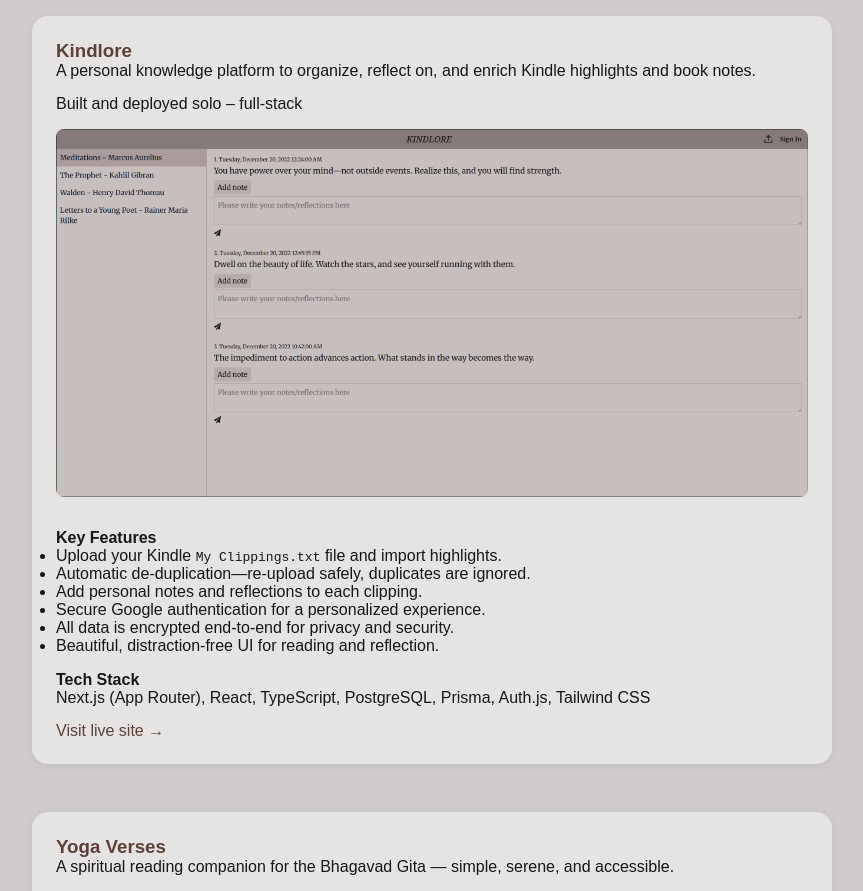
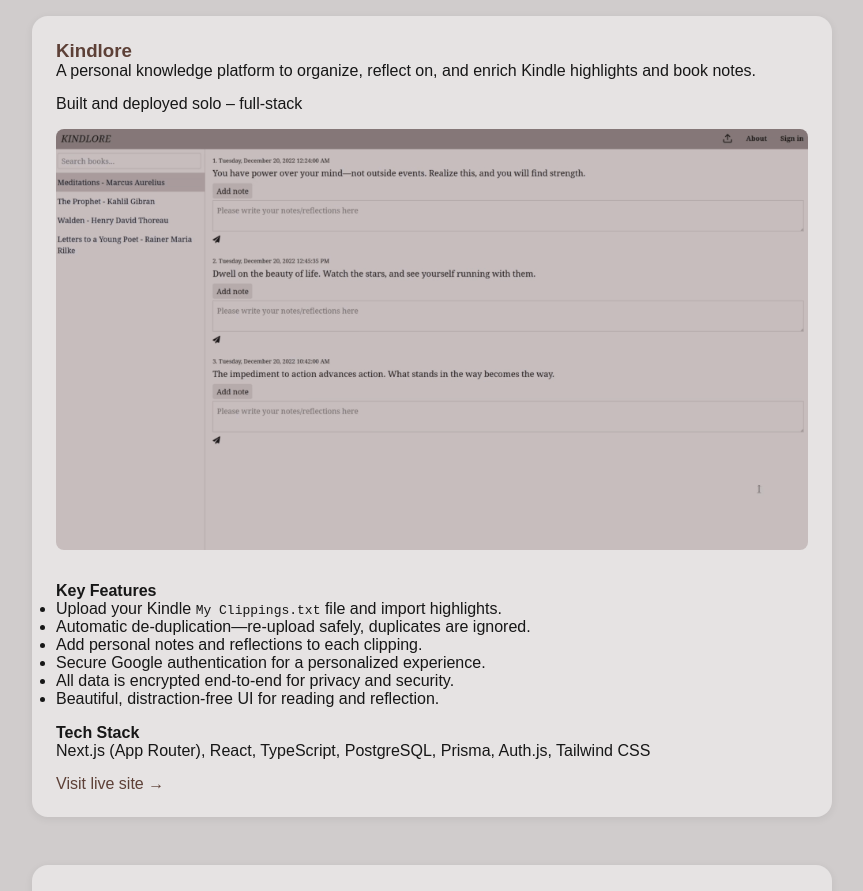
Before and after one commit to RayFrightener/pranshublog, a Next.js app in the folder blog/: page /about in a window 1280 px wide. Shown: the part 2140-3031 px from the top of the page, without its empty margins (208-1071 px from the left). Built offline with nearby package versions, Linux system fonts and the light colour scheme.

Commit message:
refactor: add kindlore gif to kindlore entry on about

```diff
--- a/blog/src/app/about/page.js
+++ b/blog/src/app/about/page.js
@@ -206,7 +206,7 @@ export default function About() {
             </span>
             <div className={styles.projectGiftWrapper}>
               <Image
-                src="/image.png"
+                src="/kindlore.gif"
                 alt="Kindlore demo"
                 className={styles.projectGif}
                 width={1000}
```
Also changed, not shown: blog/public/kindlore.gif (added).
